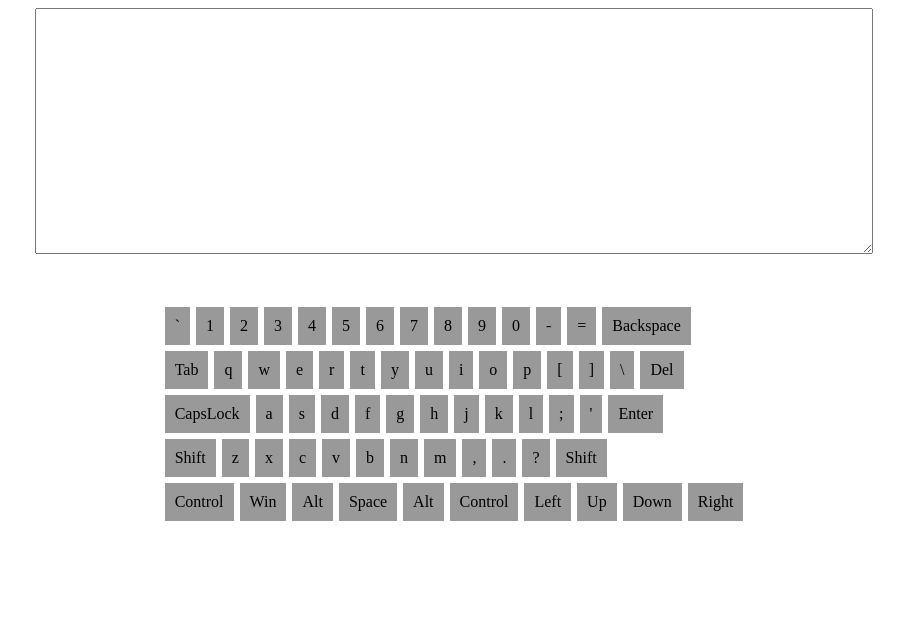
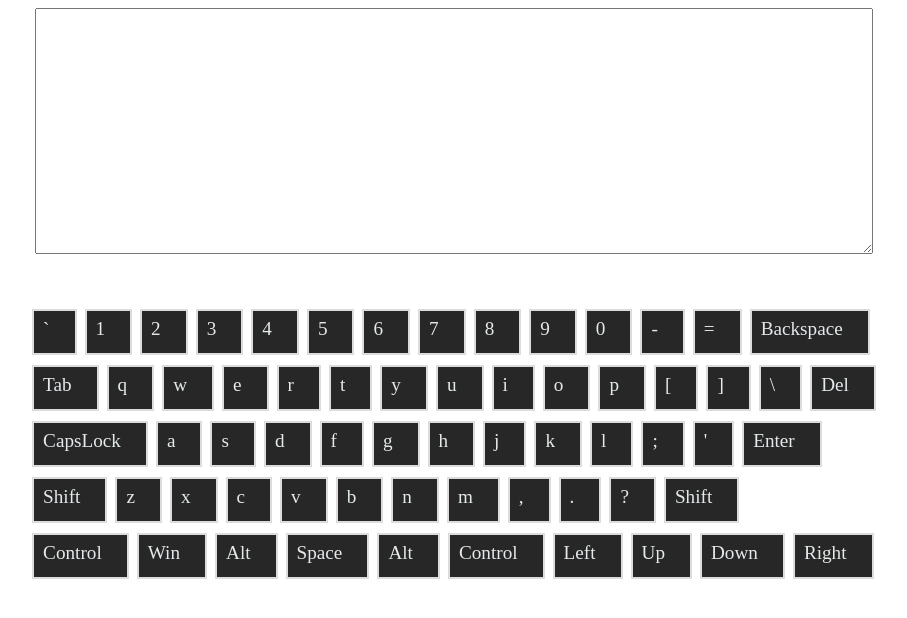
Before and after one commit to ljstne/virtual-keyboard, a website built with webpack: page index.html in a window 1280 px wide. Shown: the whole page, without its empty margins (186-1093 px from the left). Built offline with nearby package versions, Linux system fonts and the light colour scheme.

```diff
--- a/src/index.js
+++ b/src/index.js
@@ -87,7 +87,7 @@
     }
 
     keyboardContainer.append(keyboardRow)
-};
+}
 
 const keyboardKeys = document.querySelectorAll('.key-single');
 
--- a/src/keyboard.js
+++ b/src/keyboard.js
@@ -23,7 +23,7 @@
     let keySelected = iteratableKeyboard.find(e=> e.getAttribute('data-key') === event.key);
     if (keySelected === undefined) {
         keySelected = iteratableKeyboard.find(e=> e.getAttribute('data-key') === event.code)
-    };
+    }
 
     keySelected.classList.add('clicked');
     const key = event.key;
@@ -37,6 +37,6 @@
     let keySelected = iteratableKeyboard.find(e=> e.getAttribute('data-key') === event.key);
     if (keySelected === undefined) {
         keySelected = iteratableKeyboard.find(e=> e.getAttribute('data-key') === event.code)
-    };
+    }
     keySelected.classList.remove('clicked');
 })
--- a/style/style.css
+++ b/style/style.css
@@ -20,10 +20,13 @@
 }
 
 .key-single {
-    padding: 10px;
-    background-color: rgb(153, 153, 153);
+    padding: 7px 25px 13px 9px;
+    background-color: rgb(39, 39, 39);
+    color: rgb(228, 233, 235);
     transition: background-color 300ms;
-    margin: 3px;
+    margin: 5px 4px;
+    font-size: 1.2rem;
+    border: 2px solid rgb(221, 219, 219);
 }
 
 .key-single.clicked {
--- a/webpack.config.js
+++ b/webpack.config.js
@@ -1,7 +1,7 @@
 const path = require('path');
 
 module.exports = {
-    entry: ['./src/index.js', './src/keyboard.js',],
+    entry: ['./src/index.js', './src/keyboard.js'],
     output: {
         filename: 'bundle.js',
         path: path.resolve(__dirname,'dist')
```
Also changed, not shown: 1 other file.
